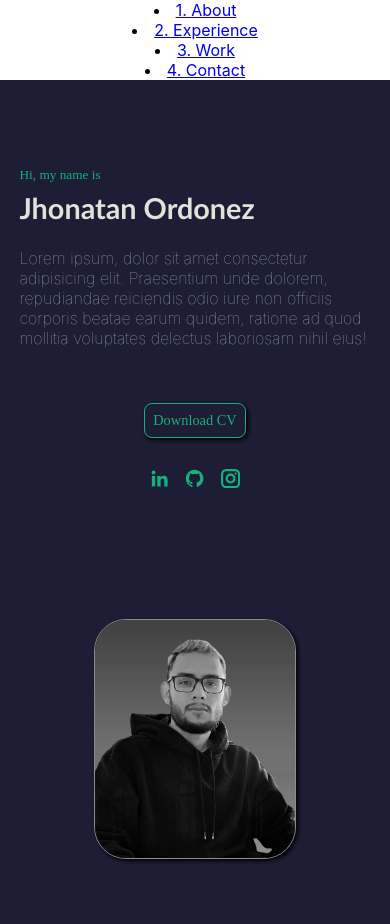
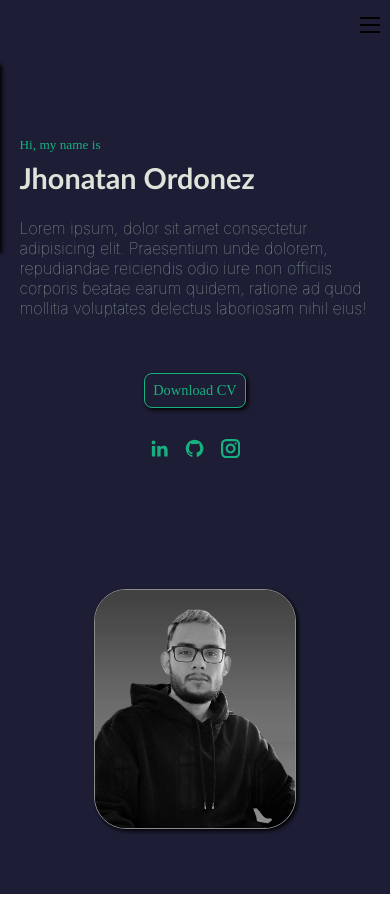
Before and after one commit to jonathanedd/Jhonatan-Ordonez, a React (Create React App) app: page / in a window 390 px wide. After the commit the page ends 894 px from the top, so only its background shows below. Built offline with nearby package versions, Linux system fonts and the light colour scheme.

Commit message:
Implemented nav bar, links and burguer menu in responsive

```diff
--- a/src/Components/Nav.js
+++ b/src/Components/Nav.js
@@ -1,23 +1,34 @@
-import React from "react";
+import React, { useState } from "react";
 import "../Styles/nav.css";
 
-const nav = () => {
+//React icnos
+import { GrMenu } from "react-icons/gr";
+
+const Nav = () => {
+  const [showMenu, setShowMenu] = useState(false);
+
+  const handleMenu = () => {
+    setShowMenu(!showMenu);
+
+  };
+
   return (
     <div className="main-nav">
-      <li>
-        <a href="/">1. About</a>
-      </li>
-      <li>
-        <a href="/">2. Experience</a>
-      </li>
-      <li>
-        <a href="/">3. Work</a>
-      </li>
-      <li>
-        <a href="/">4. Contact</a>
-      </li>
+      <div className={`nav-links ${showMenu && "active"}`}>
+        <a className="link" href="/">1. About</a>
+
+        <a className="link" href="/">2. Experience</a>
+
+        <a className="link" href="/">3. Work</a>
+
+        <a className="link" href="/">4. Contact</a>
+      </div>
+
+      <div className={`menu-icon ${showMenu && "active" }`} onClick={handleMenu} >
+        <GrMenu className="icon" />
+      </div>
     </div>
   );
 };
 
-export default nav;
+export default Nav;
--- a/src/Styles/aboutme.css
+++ b/src/Styles/aboutme.css
@@ -78,6 +78,7 @@
 .about-me-main img:hover {
   filter: grayscale(0%);
   transition: all 0.8s;
+  transform: scale(1.1);
 }
 
 /*  MEDIA QUERIES */
--- a/src/Styles/nav.css
+++ b/src/Styles/nav.css
@@ -0,0 +1,63 @@
+.main-nav {
+  background-color: #1d1d35;
+  width: 90%;
+  margin: auto;
+  height: 50px;
+  display: flex;
+  justify-content: end;
+  align-items: center;
+}
+
+.nav-links a {
+  text-decoration: none;
+  color: #dde5db;
+  font-family: "Roboto Mono";
+  font-size: 0.8rem;
+  margin: 1rem;
+}
+
+.link:hover {
+  color: #17b07f;
+  transition: 0.5s;
+}
+
+.menu-icon {
+  display: none;
+  font-size: 1.5rem;
+  padding: 0.5rem;
+}
+.icon {
+  color: #17b07f;
+}
+
+/* MEDIA QUERY */
+@media only screen and (max-width: 675px) {
+  .main-nav {
+    width: 100%;
+  }
+  .nav-links.active {
+    transform: translateX(0%) !important;
+  }
+  .nav-links {
+    background-color: #1d1d35;
+    box-shadow: 2px 5px 4px rgb(0, 0, 0);
+    position: absolute;
+    top: 60px;
+    left: 0;
+    display: flex;
+    flex-direction: column;
+    width: 100%;
+    height: -web-fill-available;
+    transform: translateX(-100%);
+    transition: 0.3s ease all;
+  }
+
+  .menu-icon.active{
+    color: #17b07f;
+  }
+
+  .menu-icon {
+    display: flex !important;
+    color: #17b07f;
+  }
+}
```
